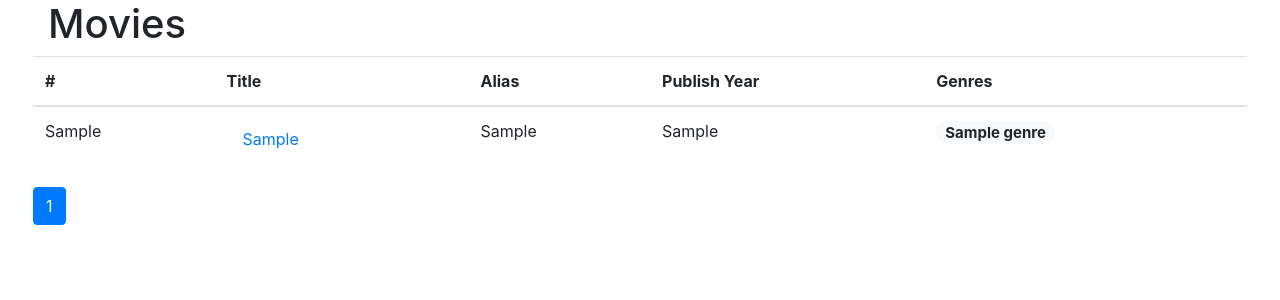
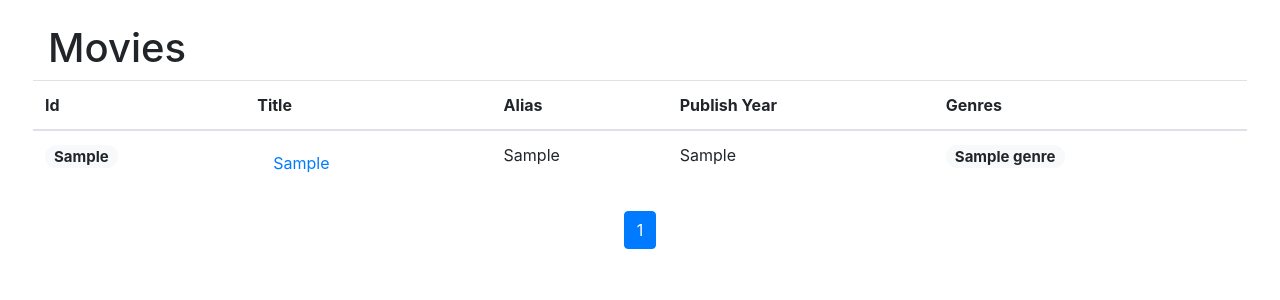
Before and after one commit to 1109LLL/DBMS_CW, a Django app: template django/movieapp/templates/movieapp/index.html in a window 1280 px wide. Shown: the part 56-356 px from the top of the page. Run offline with Django 3.2, Linux system fonts and the light colour scheme; the template is opened without the code that fills it: most values are stand-ins (such as "Sample title", 1, 10 or a date in 2020); some libraries are stand-ins or nearby versions.

Commit message:
centering pagination

```diff
--- a/django/movieapp/templates/movieapp/base.html
+++ b/django/movieapp/templates/movieapp/base.html
@@ -38,7 +38,7 @@
       <button class="btn btn-outline-info my-2 my-sm-0" type="submit">Search</button>
     </form>
   </div>
-</nav>
+</nav><br>
 </head>
 
 <body>
@@ -46,6 +46,7 @@
 
 {% block content %}
 {% endblock %}
+
 </div>
 <script src="https://code.jquery.com/jquery-3.3.1.slim.min.js" integrity="sha384-q8i/X+965DzO0rT7abK41JStQIAqVgRVzpbzo5smXKp4YfRvH+8abtTE1Pi6jizo" crossorigin="anonymous"></script>
 <script src="https://cdnjs.cloudflare.com/ajax/libs/popper.js/1.14.7/umd/popper.min.js" integrity="sha384-UO2eT0CpHqdSJQ6hJty5KVphtPhzWj9WO1clHTMGa3JDZwrnQq4sF86dIHNDz0W1" crossorigin="anonymous"></script>
--- a/django/movieapp/templates/movieapp/index.html
+++ b/django/movieapp/templates/movieapp/index.html
@@ -1,16 +1,16 @@
 {% extends "movieapp/base.html" %}
 {% load static %}
 {% block content %}
+
 <h1>Movies</h1>
 <div class="row">
     <table class="table table-hover">
         <thead>
           <tr>
-            <th scope="col">#</th>
+            <th scope="col">Id</th>
             <th scope="col">Title</th>
             <th scope="col">Alias</th>
             <th scope="col">Publish Year</th>
-
             <th scope="col">Genres</th>
           </tr>
         </thead>
@@ -18,7 +18,7 @@
         <tbody>
         {% for infor in infors%}
           <tr>
-            <td>{{infor.0.0}}</td>
+            <td><h5><span class="badge badge-pill badge-light">{{infor.0.0}}</span></h5></td>
              <td><a class="nav-link" href="movie_panel?select={{infor.0.1}}">{{infor.0.1}}</a></td>
             <td>{{infor.0.2}}</td>
             <td>{{infor.0.3}}</td>
@@ -28,7 +28,10 @@
         </tbody>
       </table>
 
-      <ul class="pagination">
+</div>
+
+<nav>
+  <ul class="pagination justify-content-center">
     {% if cur_page != 1 %}
       <li class="page-item"><a class="page-link" href="?page={{cur_page|add:-1}}">Previous</a></li>
       <li class="page-item"><a class="page-link" href="?page=1">1</a></li>
@@ -47,6 +50,6 @@
       <li class="page-item"><a class="page-link" href="?page={{cur_page|add:1}}">Next</a></li>
     {% endif %}
   </ul>
+</nav>
 
-</div>
 {% endblock %}
```
Lines whose indentation alone changed are shown as unchanged.
